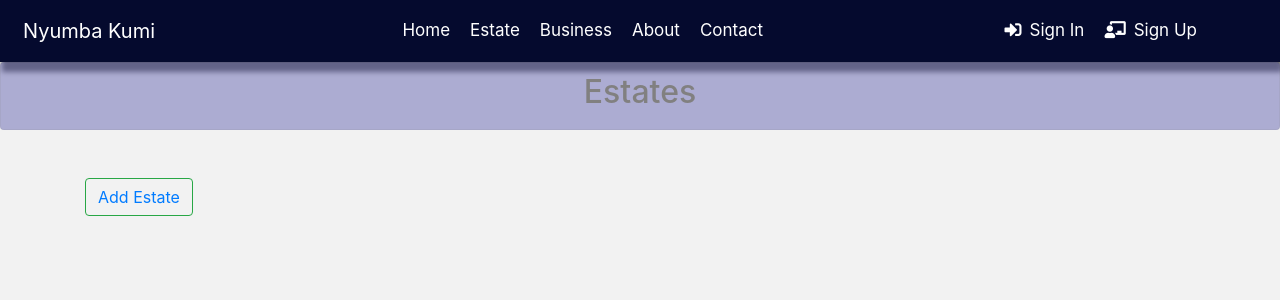
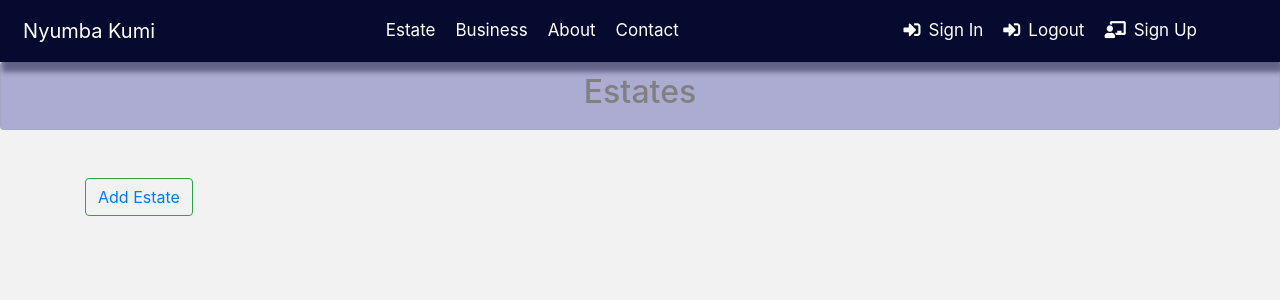
Before and after one commit to Mugo-Ndungu/Neighbourhood, a Django app: page / in a window 1280 px wide. Shown: the top 300 px of the page. Run offline with Django 3.2, Linux system fonts and the light colour scheme; some libraries are stand-ins or nearby versions.

Commit message:
Add navbar

```diff
--- a/neighbourapp/templates/base.html
+++ b/neighbourapp/templates/base.html
@@ -27,15 +27,15 @@
                 <a href="#" class="navbar-brand">Nyumba Kumi</a>
             </div>
             <ul class="nav navbar-item">
-                <li><a href="#">Home</a></li>
-                <li><a href="#">Estate</a></li>
-                <li><a href="#">Business</a></li>
+                <li><a href="{%url 'home'%}">Estate</a></li>
+                <li><a href="{%url 'business'%}">Business</a></li>
                 <li><a href="#">About</a></li>
                 <li><a href="#">Contact</a></li>
             </ul>
             <ul class="nav navbar-item navbar-right">
-                <li><a href="#"><i class="fas fa-sign-in-alt mr-2"></i>Sign In</a></li>
-                <li><a href="#"><i class="fas fa-chalkboard-teacher mr-2"></i>Sign Up</a></li>
+                <li><a href="{%url 'login'%}"><i class="fas fa-sign-in-alt mr-2"></i>Sign In</a></li>
+                <li><a href="{%url 'logout'%}"><i class="fas fa-sign-in-alt mr-2"></i>Logout</a></li>
+                <li><a href="{%url 'register'%}"><i class="fas fa-chalkboard-teacher mr-2"></i>Sign Up</a></li>
             </ul>
         </div>
     </nav>
```
